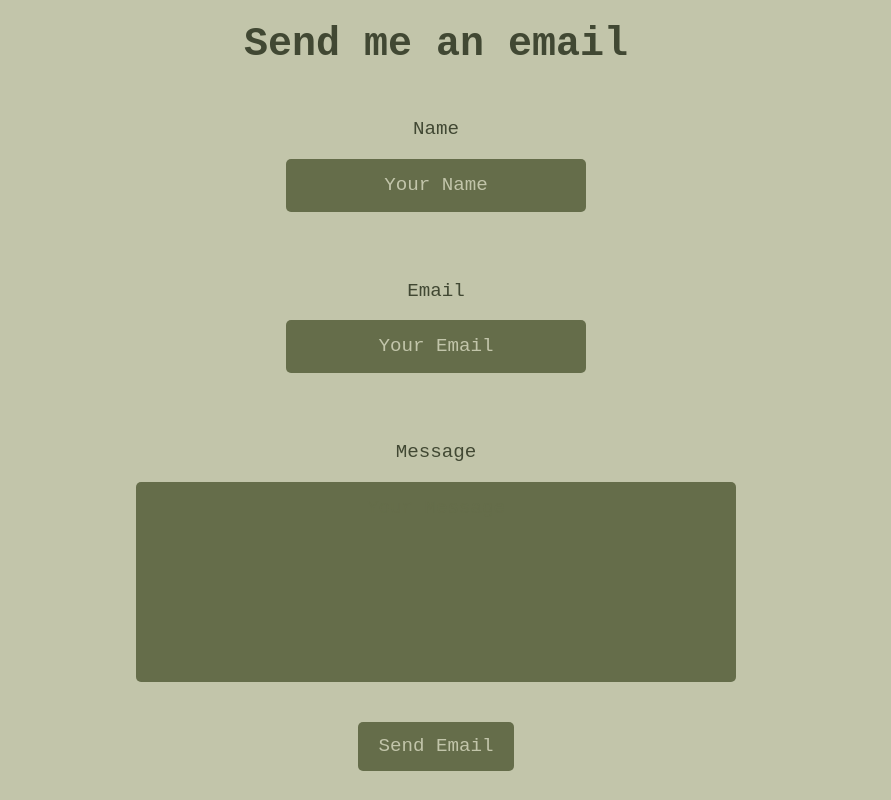
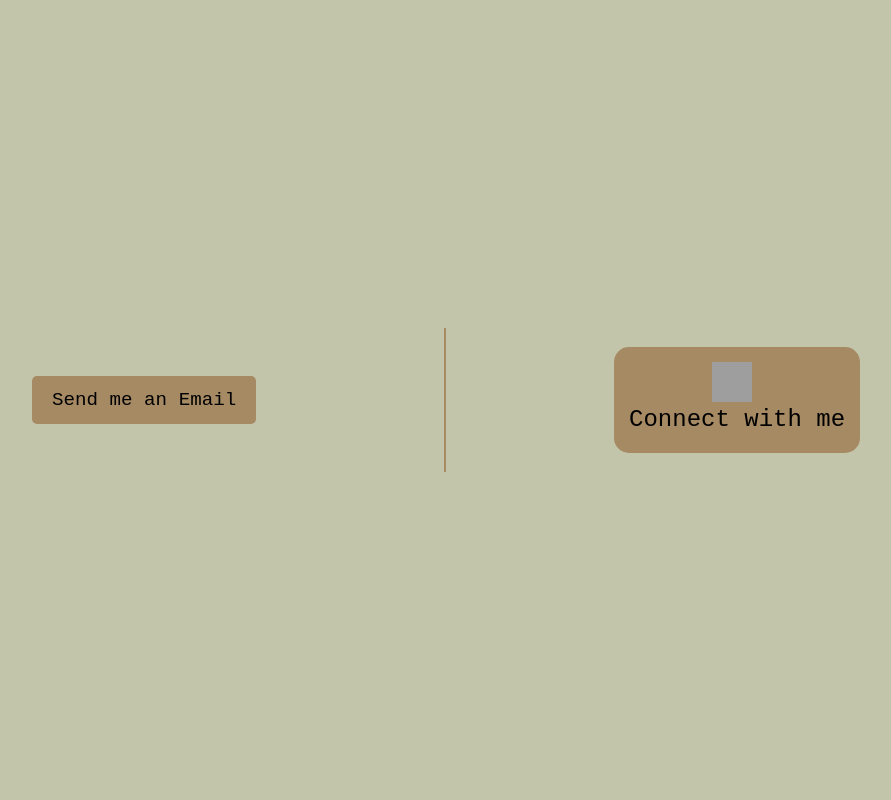
Before and after one commit to augustcolonna/portfolio-website, a Nuxt app: page /Contact in a window 1280 px wide. Shown: the whole page, without its empty margins (204-1095 px from the left). Built offline with nearby package versions, Linux system fonts and the light colour scheme; grey boxes are pictures that could not be loaded.

Commit message:
Finished project

```diff
--- a/components/Experience.vue
+++ b/components/Experience.vue
@@ -4,29 +4,33 @@
     date: string;
     position: string;
     summary: string;
+    stack: string[];
   }>();
 </script>
 
 <template>
-  <div class="fade-in">
-    <div class="grid grid-cols-3 gap-30 items-center justify-center">
-      <h3>{{ props.location }}</h3>
-      <h3>{{ props.date }}</h3>
-      <h3>{{ props.position }}</h3>
+  <div class="fade-in flex flex-col items-center justify-center w-full px-4 md:px-8 lg:px-12">
+    <div class="flex flex-row mt-4 xl:mt-10 w-full">
+      <div class="flex flex-col justify-center w-full md:w-1/2">
+        <p class="text-primary md:text-left">When</p>
+        <h3 class="text-primary font-extrabold text-xl md:text-left">{{ props.date }}</h3>
+      </div>
+      <div class="flex flex-col justify-center w-full md:w-1/2">
+        <p class="text-primary md:text-left">Where</p>
+        <h3 class="text-primary font-extrabold text-xl md:text-left">{{ props.location }}</h3>
+      </div>
     </div>
 
-    <p>{{ props.summary }}</p>
+    <div
+      class="text-primary flex items-center justify-center m-5 p-3 xl:m-10 xl:p-5 xl:line-height border-l-2 border-primary w-full"
+    >
+      <p class="text-left">{{ props.summary }}</p>
+    </div>
   </div>
 </template>
 
-<style lang="scss">
+<style scoped lang="scss">
   @use '/assets/style/colors.scss' as colors;
-
-  .grid {
-    display: grid;
-    grid-template-columns: repeat(3, 1fr);
-    gap: 30px;
-  }
 
   .fade-in {
     animation: fade-in 1s;
@@ -42,4 +46,7 @@
       transform: translateY(0);
     }
   }
+  .line-height {
+    line-height: 1.8rem;
+  }
 </style>
--- a/components/Navigation.vue
+++ b/components/Navigation.vue
@@ -12,7 +12,7 @@
       </li>
       <li>
         <NuxtLink
-          class="cursor-pointer rounded-full px-3 py-3 hover:bg-secondary hover:bg-opacity-75 duration-500"
+          class="cursor-pointer rounded-full bg-light px-3 py-3 hover:bg-secondary hover:bg-opacity-75 duration-500"
           active-class="bg-accent font-extrabold text-primary rounded-full px-5 py-3 hover:none"
           to="/contact"
         >
--- a/pages/Contact.vue
+++ b/pages/Contact.vue
@@ -2,15 +2,18 @@
   import { ref, watch, onMounted } from 'vue';
   import emailjs from 'emailjs-com';
 
+  const emailSelected = ref<boolean>(false);
+  const toggleEmailSelected = () => {
+    emailSelected.value = !emailSelected.value;
+  };
+
+  const userEmail = ref<string>('');
   const name = ref<string>('');
-  const userEmail = ref<string>('');
   const message = ref<string>('');
 
   const successMessage = ref<string>('');
   const errorMessage = ref<string>('');
-
   const emailSent = ref<boolean>();
-
   const sendEmail = async () => {
     emailSent.value = false;
     const templateParams = {
@@ -61,31 +64,49 @@
     }
   });
 </script>
+<template>
+  <div class="contact-container flex flex-col xl:flex-row p-4 md:p-8 lg:p-12">
+    <div class="send-me-an-email border-b-2 xl:border-b-0 xl:border-r-2 border-light p-4 md:p-8 lg:p-12">
+      <button v-if="!emailSelected" @click="toggleEmailSelected">Send me an Email</button>
 
-<template>
-  <div class="contact-container">
-    <h1>Send me an email</h1>
-
-    <form @submit.prevent="sendEmail">
-      <label for="name">
+      <form v-if="emailSelected === true" @submit.prevent="sendEmail" class="space-y-4">
+        <label for="name" class="block">
           Name
-        <input v-model="name" placeholder="Your Name" required />
+          <input v-model="name" placeholder="Your Name" required class="w-full p-2 border rounded-md" />
         </label>
 
-      <label for="userEmail">
+        <label for="userEmail" class="block">
           Email
-        <input v-model="userEmail" type="email" placeholder="Your Email" required />
+          <input
+            v-model="userEmail"
+            type="email"
+            placeholder="Your Email"
+            required
+            class="w-full p-2 border rounded-md"
+          />
         </label>
 
-      <label for="message">
-        Message
-        <textarea v-model="message" placeholder="Your Message" required></textarea>
+        <label for="message" class="block">
+          <textarea
+            v-model="message"
+            placeholder="Your Message"
+            required
+            class="w-full p-2 border rounded-md"
+          ></textarea>
         </label>
         <button v-if="!emailSent" type="submit">Send Email</button>
       </form>
 
-    <p v-if="successMessage">{{ successMessage }}</p>
-    <p v-if="errorMessage">{{ errorMessage }}</p>
+      <p v-if="successMessage" class="text-green-500">{{ successMessage }}</p>
+      <p v-if="errorMessage" class="text-red-500">{{ errorMessage }}</p>
+    </div>
+
+    <div class="linkedin-connect">
+      <a href="https://www.linkedin.com/in/august-colonna" target="_blank">
+        <img class="w-10 h-10" src="/assets/images/linkedin-161-svgrepo-com.svg" alt="LinkedIn" />
+        Connect with me
+      </a>
+    </div>
   </div>
 </template>
 
@@ -94,11 +115,35 @@
 
   .contact-container {
     display: flex;
-    flex-direction: column;
     justify-content: center;
     align-items: center;
     color: colors.$forest-green;
     animation: fade-in 1s;
+    min-height: 100vh;
+
+    .send-me-an-email {
+      width: 100%;
+      display: flex;
+      flex-direction: column;
+      justify-content: center;
+      align-items: center;
+
+      button {
+        background-color: colors.$light-brown;
+        color: colors.$primary;
+        border: none;
+        padding: 10px 20px;
+        border-radius: 5px;
+        cursor: pointer;
+        font-size: 1.2rem;
+        transition: background-color 0.3s;
+        color: black;
+
+        &:hover {
+          background-color: colors.$secondary;
+          color: colors.$primary;
+        }
+      }
 
       h1 {
         font-size: 2.5rem;
@@ -112,86 +157,89 @@
         justify-content: center;
         align-items: center;
         width: 100%;
+        border-radius: 12px;
+        padding: 5px;
+        background-color: rgba(colors.$accent, 0.2);
 
         label {
           font-size: 1.2rem;
-        margin: 15px;
+          margin: 8px;
           display: flex;
-        flex-direction: column;
-        justify-content: center;
+          flex-direction: row;
+          justify-content: flex-start;
           align-items: center;
-        padding: 10px;
+          padding: 6px;
           border-radius: 15px;
+          width: 100%;
 
-        input {
-          background-color: colors.$accent;
-          margin: 15px;
+          input,
+          textarea {
+            background-color: rgba(colors.$primary, 0.75);
+            margin-left: 15px;
             border: none;
             padding: 12px;
-          color: colors.$primary;
+            color: colors.$accent;
             border-radius: 5px;
-          width: 300px;
-
-          &::placeholder {
-            color: colors.$primary;
-            text-align: center;
-          }
-        }
-
-        textarea {
-          background-color: colors.$accent;
-          margin: 15px;
-          border: none;
-          padding: 12px;
-          color: colors.$primary;
-          border-radius: 5px;
-          height: 200px;
-          width: 600px;
-          resize: none;
+            flex-grow: 1;
 
             &::placeholder {
               color: colors.$accent;
               text-align: center;
             }
           }
+
+          textarea {
+            height: 200px;
+            resize: none;
+          }
         }
 
         button {
-        background-color: colors.$accent;
-        color: colors.$primary;
+          background-color: colors.$light-brown;
           border: none;
           padding: 10px 20px;
           border-radius: 5px;
           cursor: pointer;
           font-size: 1.2rem;
           transition: background-color 0.3s;
+          margin: 8px;
 
           &:hover {
-          background-color: colors.$secondary;
-          color: black;
+            background-color: colors.$primary;
+            color: colors.$accent;
+          }
         }
       }
     }
 
-    @media only screen and (max-width: 768px) {
-      .contact-container {
+    .linkedin-connect {
+      width: 100%;
       display: flex;
       flex-direction: column;
       justify-content: center;
       align-items: center;
-        height: 100%;
-        width: 100%;
+      padding: 30px;
+
+      a {
+        display: flex;
+        flex-direction: column;
+        justify-content: center;
+        align-items: center;
+        font-size: 1.5rem;
+        text-decoration: none;
+        transition: color 0.3s;
+        background-color: colors.$light-brown;
+        padding: 15px;
+        border-radius: 15px;
+        color: black;
+
+        &:hover {
+          background-color: colors.$secondary;
           color: colors.$primary;
-        animation: fade-in 0.8s;
-        margin: 0 auto;
-
-        textarea {
-          background-color: colors.$accent;
-          margin-left: 15px;
-          margin-right: 15px;
-          height: 200px;
-          width: 40px;
         }
+      }
+      img {
+        margin-right: 10px;
       }
     }
   }
--- a/tailwind.config.ts
+++ b/tailwind.config.ts
@@ -3,6 +3,13 @@
 export default {
   content: [],
   theme: {
+    screens: {
+      'sm': '640px',
+      'md': '768px',
+      'lg': '1024px',
+      'xl': '1280px',
+      '2xl': '1536px',
+    },
     extend: {
       colors: {
         primary: '#C2C5AA',
```
Also changed, not shown: pages/index.vue (+45 -50 lines), assets/images/postgresql-svgrepo-com.svg. Lines whose indentation alone changed are shown as unchanged.
